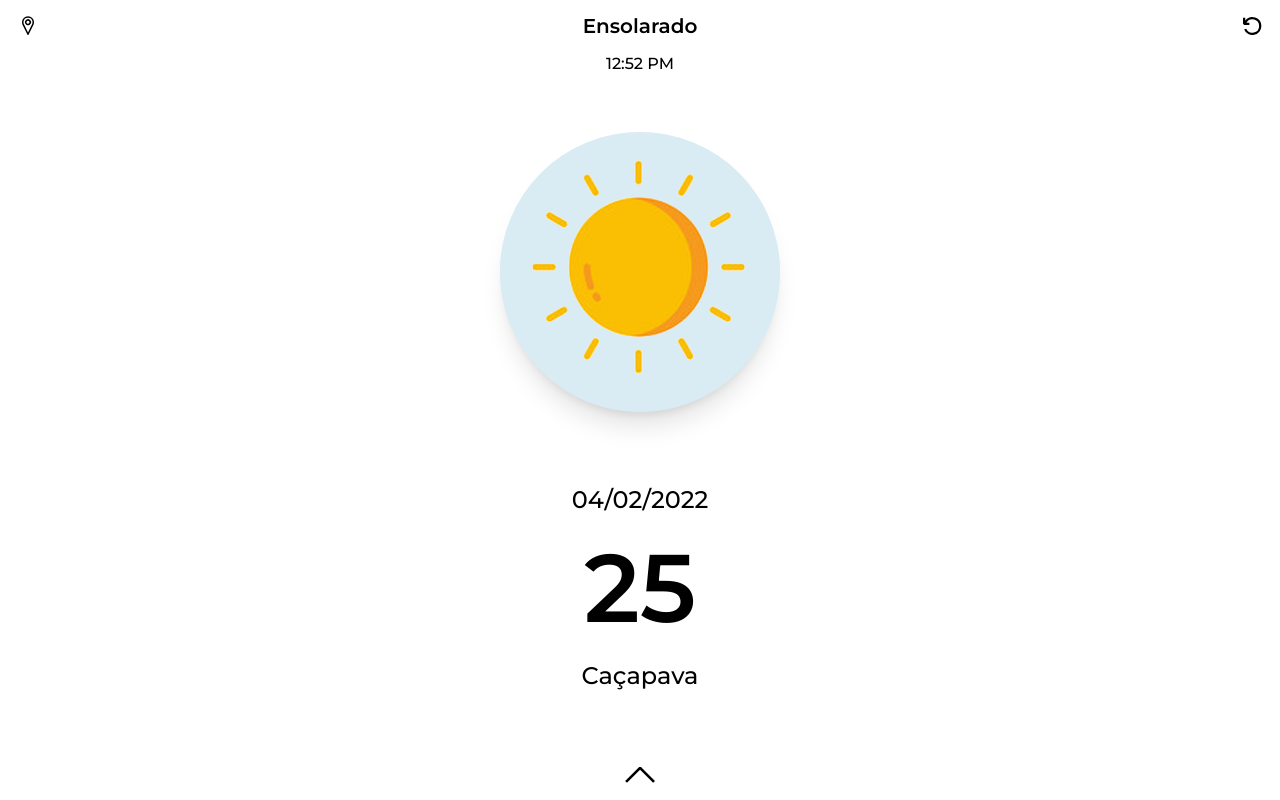
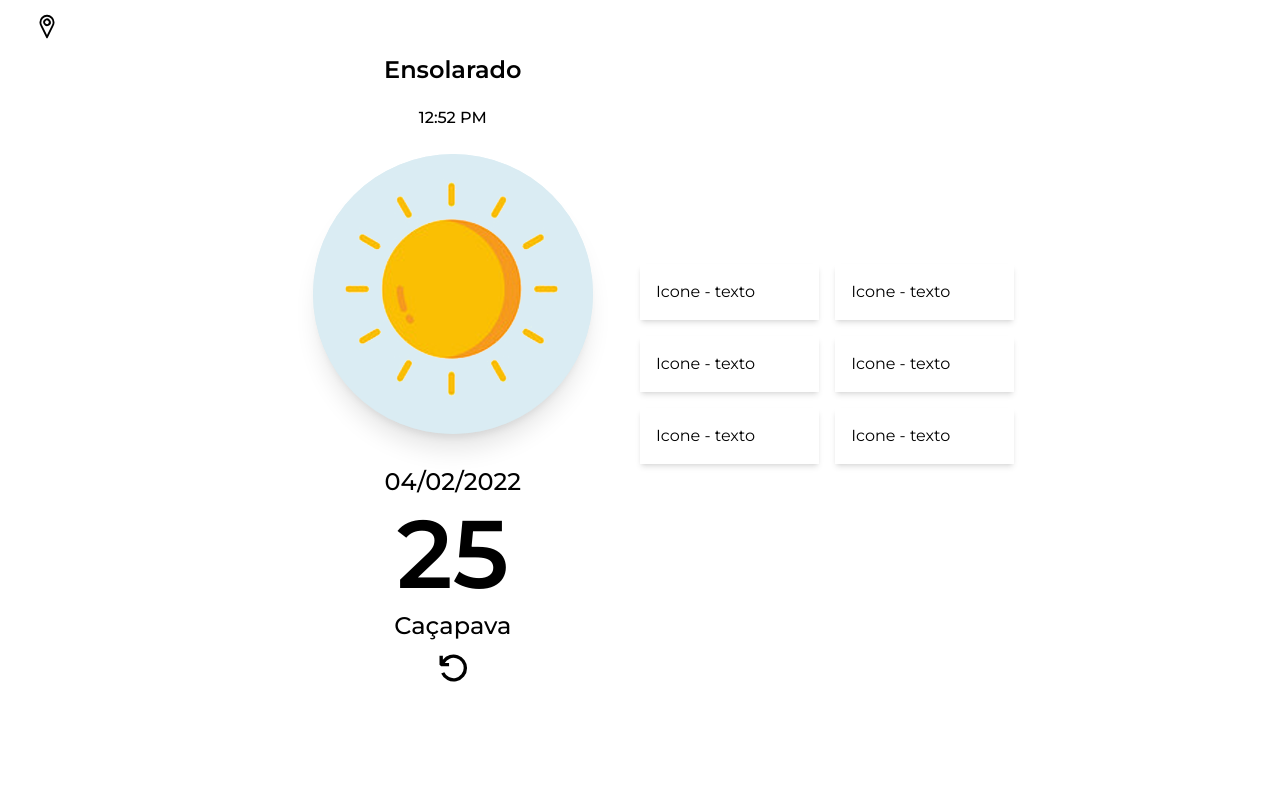
Before and after one commit to wallaceantunes/weather-app, a React (Create React App) app: page / in a window 1280 px wide. Built offline with nearby package versions, Linux system fonts and the light colour scheme.

Commit message:
adjusted layout for large screens

```diff
--- a/src/pages/Home/index.jsx
+++ b/src/pages/Home/index.jsx
@@ -8,18 +8,20 @@ export const Home = () => {
     const [showModalBottom, setShowModalBottom] = useState(false)
 
     return <>
-        <div className="flex font-semibold items-center">
-            <div className="flex-none text-2xl cursor-pointer">
+        <div className="flex font-semibold items-center lg:space-x-4">
+            <div className="flex-none text-2xl cursor-pointer lg:hidden">
+                <VscDebugRestart onClick={() => alert('Reload')}/>
+            </div>
+            <div className="flex-1 text-center text-xl lg:hidden">Ensolarado</div>
+            <div className="flex-none text-right text-2xl cursor-pointer lg:text-3xl">
                 <VscLocation onClick={() => setShowModalCenter(true)}/>
             </div>
-            <div className="flex-1 text-center text-xl">Ensolarado</div>
-            <div className="flex-none text-right text-2xl cursor-pointer" onClick={() => alert('Reload')}>
-                <VscDebugRestart />
         </div>
-        </div>
-        <div className="flex flex-col items-center space-y-6">
+        <div className="flex flex-col items-center lg:flex-row mx-20p">
+            <div className="flex-1 flex-col items-center flex space-y-6 lg:space-y-2">
+                <div className="flex-1 pt-3 text-2xl text-center font-semibold">Ensolarado</div>  {/* tirar no pc */}
                 <div className="flex-1 pt-3 text-base text-center font-medium">12:52 PM</div>
-            <div className="flex-1 pt-8 pb-12 text-center">
+                <div className="flex-1 pt-8 pb-12 text-center lg:pt-4 lg:pb-6">
                     <img
                         src={solImg}
                         alt=""
@@ -30,8 +32,27 @@ export const Home = () => {
                 <div className="flex-1 text-2xl text-center font-medium">04/02/2022</div>
                 <div className="flex-1 text-8xl text-center font-semibold">25</div>
                 <div className="flex-1 text-2xl text-center font-medium">Caçapava</div>
+                <div className="flex-1 text-4xl text-center font-medium cursor-pointer"> {/* tirar no pc */}
+                    <VscDebugRestart onClick={() => alert('Reload')}/> {/* tirar no pc */}
+                </div> {/* tirar no pc */}
             </div>
-        <div className="flex fixed bottom-0 left-0 right-0 text-5xl w-full">
+            <div className="flex-1 flex flex-row space-x-4">
+                <div className="flex-1 flex flex-col space-y-4">
+                    <div className="flex-1 shadow-md  p-4">Icone - texto</div>
+                    <div className="flex-1 shadow-md  p-4">Icone - texto</div>
+                    <div className="flex-1 shadow-md  p-4">Icone - texto</div>
+                </div>
+                <div className="flex-1 flex flex-col space-y-4">
+                    <div className="flex-1 shadow-md  p-4">Icone - texto</div>
+                    <div className="flex-1 shadow-md  p-4">Icone - texto</div>
+                    <div className="flex-1 shadow-md  p-4">Icone - texto</div>
+                </div>
+                {/* <div className="flex-1 flex flex-col space-y-4">
+                    <div className="flex-1 shadow-md  p-4">Icone - texto</div>
+                </div> */}
+            </div>
+        </div>
+        <div className="flex fixed bottom-0 left-0 right-0 text-5xl w-full lg:hidden">
             <div className="flex-1 text-center">
                 <VscChevronUp className="inline cursor-pointer" onClick={() => setShowModalBottom(true)}/>
             </div>
--- a/tailwind.config.js
+++ b/tailwind.config.js
@@ -1,7 +1,11 @@
 module.exports = {
   content: ["./src/**/*.{html,js,jsx}"],
   theme: {
-    extend: {},
+    extend: {
+      margin: {
+        '20p': '20%',
+      }
+    }
   },
   plugins: [],
 }
```
Lines whose indentation alone changed are shown as unchanged.
